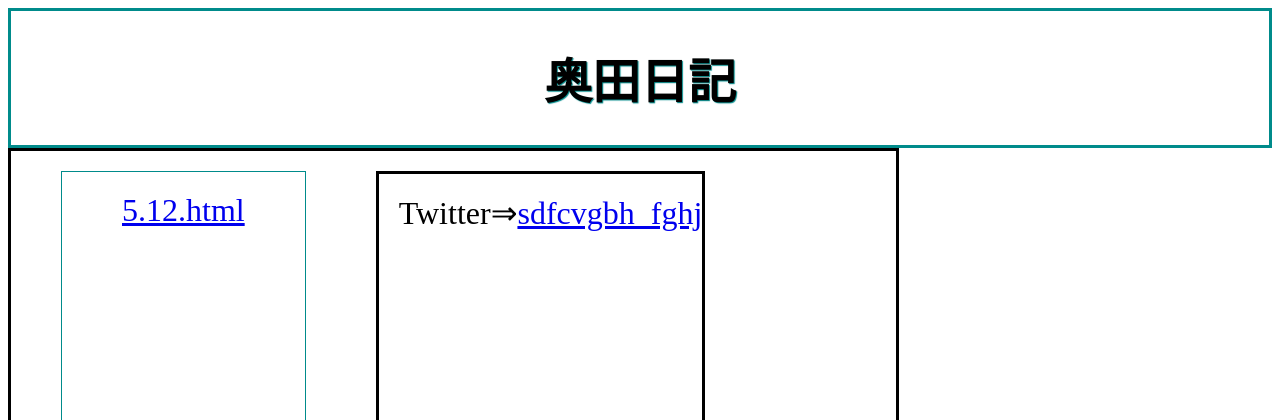
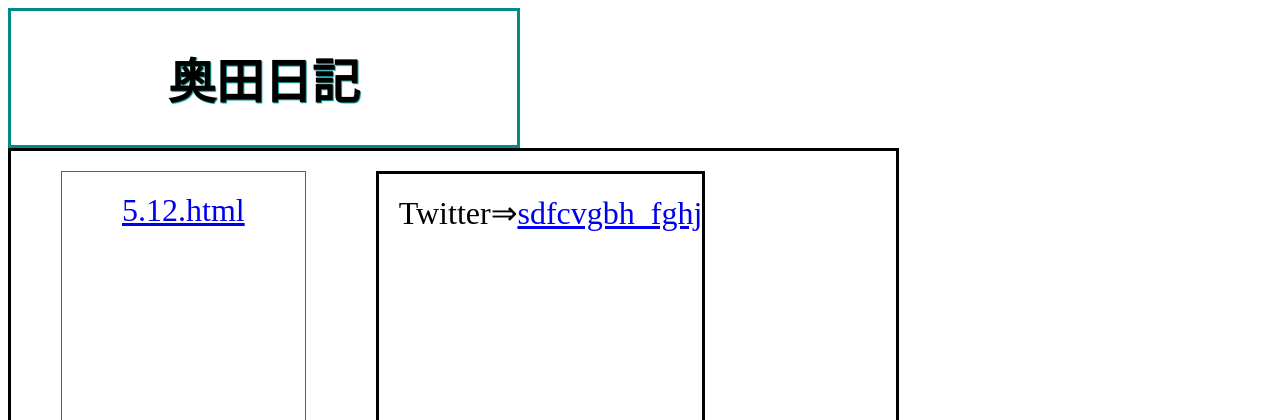
Before and after one commit to newhuman-code/homepage1, a PHP site: page /A.html in a window 1280 px wide. Shown: the top 420 px of the page. Run offline with PHP 8.4, Linux system fonts and the light colour scheme.

Commit message:
Update A.css

```diff
--- a/A.css
+++ b/A.css
@@ -1,6 +1,5 @@
 body{
   font-family: serif fantasy monospace;
-  text-align: center;
 }
 
 h1{
@@ -12,6 +11,7 @@ h1{
   border-style: solid;
   border-color: #008b8b;
   text-align: center;
+  width: 40%;;
 }
 
 .naka{
```
